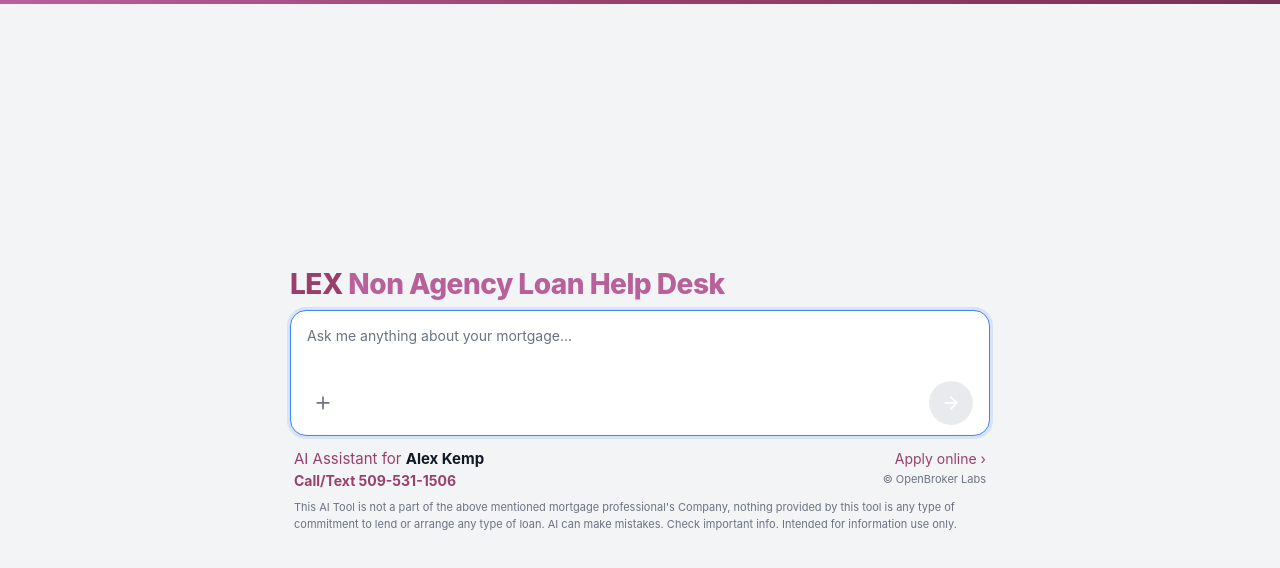
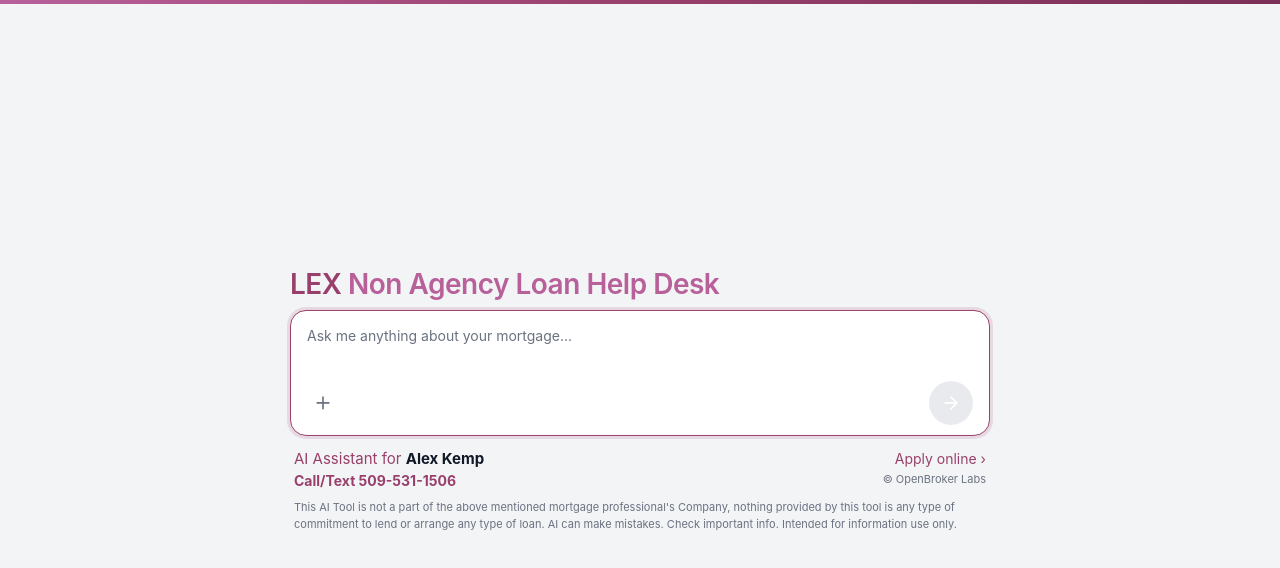
Before and after one commit to mortava/myagentlex, a website: page index.html in a window 1280 px wide. Drawn offline with Linux system fonts and the light colour scheme.

Commit message:
Lighter font weight, match input glow to brand accent #98406B
Co-Authored-By: Claude Opus 4.6 <noreply@anthropic.com>

```diff
--- a/index.html
+++ b/index.html
@@ -406,8 +406,8 @@
       }
 
       .input-wrapper:focus-within {
-        border-color: var(--accent);
-        box-shadow: 0 0 0 3px rgba(59, 130, 246, 0.1);
+        border-color: var(--brand-color, var(--accent));
+        box-shadow: 0 0 0 3px rgba(152, 64, 107, 0.15);
       }
 
       .input-field {
@@ -649,8 +649,8 @@
 
       /* ── Focus visible for keyboard users ── */
       .input-wrapper:focus-within {
-        border-color: var(--accent);
-        box-shadow: 0 0 0 3px rgba(59, 130, 246, 0.15);
+        border-color: var(--brand-color, var(--accent));
+        box-shadow: 0 0 0 3px rgba(152, 64, 107, 0.15);
       }
 
       /* ── White Label: Brand Logo ── */
@@ -661,7 +661,7 @@
 
       .brand-logo {
         font-size: 28px;
-        font-weight: 800;
+        font-weight: 600;
         line-height: 1.2;
         letter-spacing: -0.5px;
       }
```
